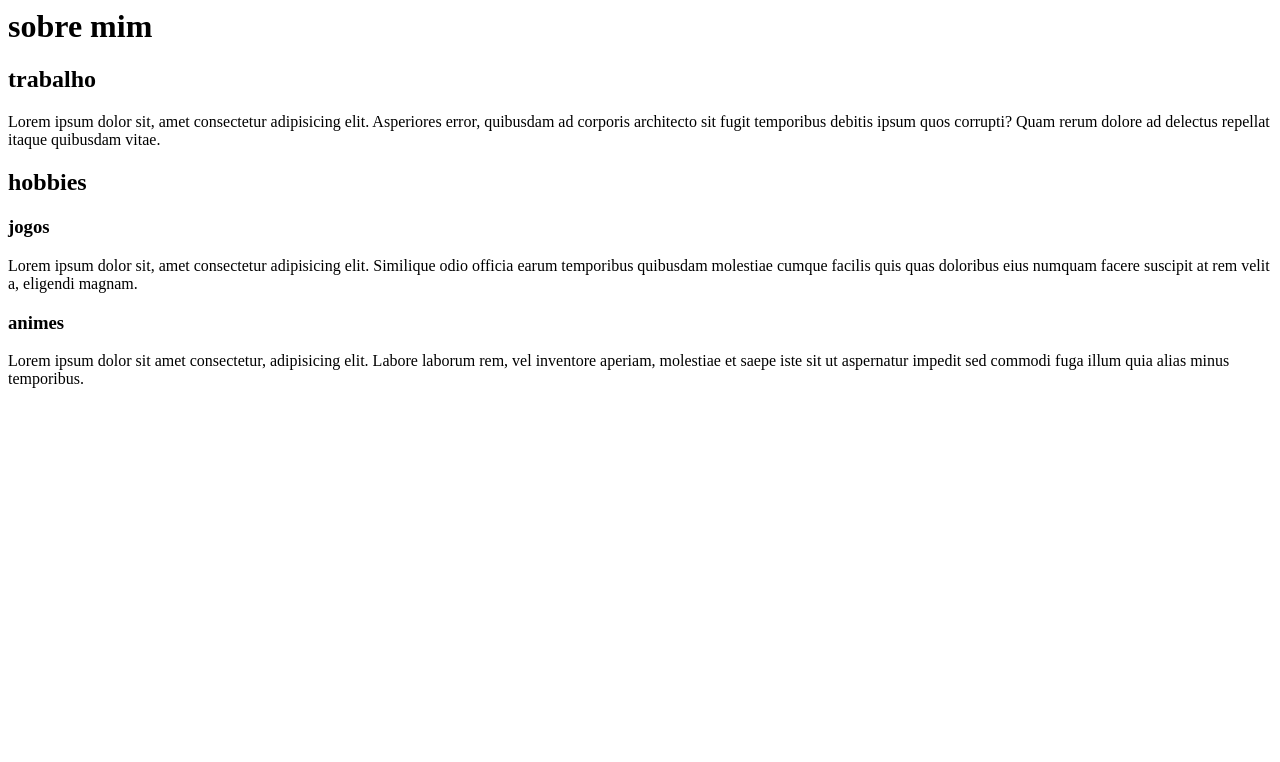
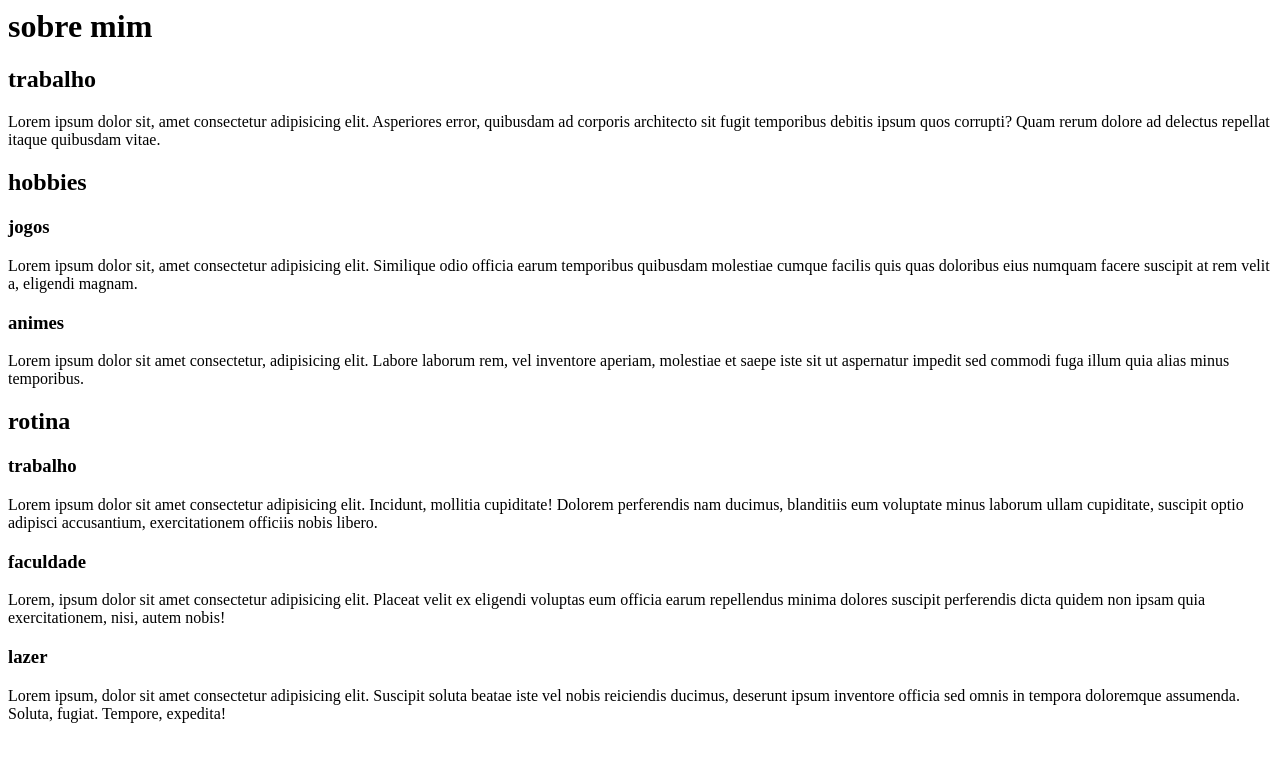
Before and after one commit to ffabricio01/trabalho, a plain HTML site: page index.html in a window 1280 px wide. Drawn offline with Linux system fonts and the light colour scheme.

Commit message:
adicionando a rotina

```diff
--- a/index.html
+++ b/index.html
@@ -16,6 +16,14 @@
 <p>Lorem ipsum dolor sit, amet consectetur adipisicing elit. Similique odio officia earum temporibus quibusdam molestiae cumque facilis quis quas doloribus eius numquam facere suscipit at rem velit a, eligendi magnam.</p>
 <h3>animes</h3>
 <p>Lorem ipsum dolor sit amet consectetur, adipisicing elit. Labore laborum rem, vel inventore aperiam, molestiae et saepe iste sit ut aspernatur impedit sed commodi fuga illum quia alias minus temporibus.</p>
+
+<h2>rotina</h2>
+<h3>trabalho</h3>
+<p>Lorem ipsum dolor sit amet consectetur adipisicing elit. Incidunt, mollitia cupiditate! Dolorem perferendis nam ducimus, blanditiis eum voluptate minus laborum ullam cupiditate, suscipit optio adipisci accusantium, exercitationem officiis nobis libero.</p>
+<h3>faculdade</h3>
+<p>Lorem, ipsum dolor sit amet consectetur adipisicing elit. Placeat velit ex eligendi voluptas eum officia earum repellendus minima dolores suscipit perferendis dicta quidem non ipsam quia exercitationem, nisi, autem nobis!</p>
+<h3>lazer</h3>
+<p>Lorem ipsum, dolor sit amet consectetur adipisicing elit. Suscipit soluta beatae iste vel nobis reiciendis ducimus, deserunt ipsum inventore officia sed omnis in tempora doloremque assumenda. Soluta, fugiat. Tempore, expedita!</p>
 </main>
 </body>
 </html>
```
